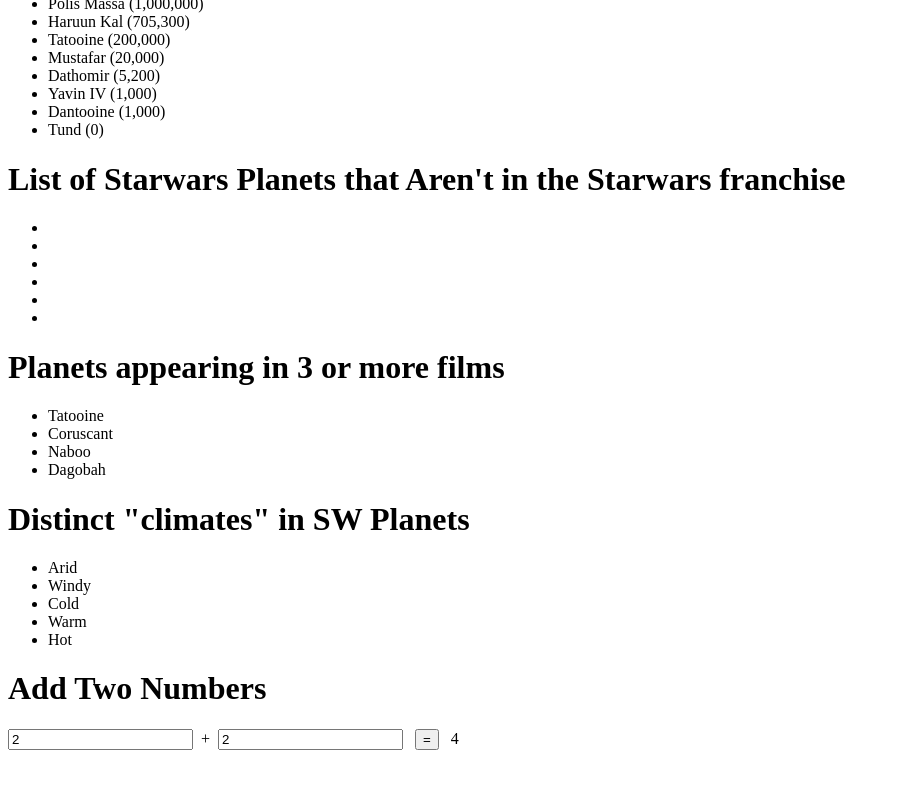
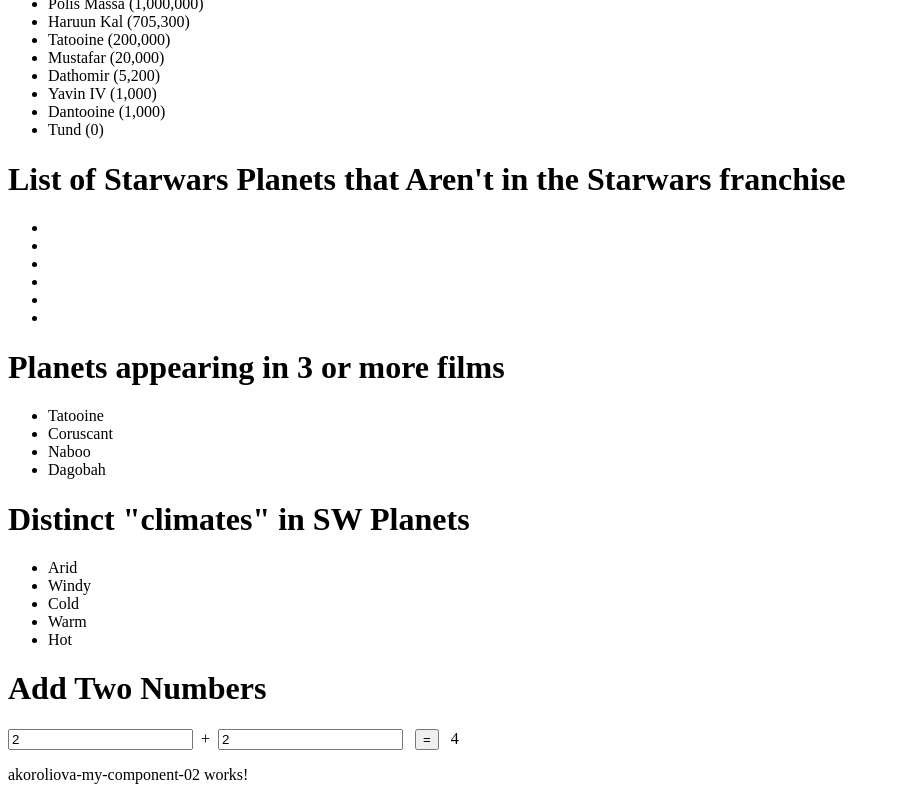
Before and after one commit to 2025-fall-js-frameworks/angular-components, an Angular app: page / in a window 1280 px wide. Shown: the part 1940-2740 px from the top of the page, without its empty margins (0-900 px from the left). Before the commit the page ends 2698 px from the top, so only its background shows below. Built offline with nearby package versions, Linux system fonts and the light colour scheme.

Commit message:
showing a new component

```diff
--- a/src/app/app.html
+++ b/src/app/app.html
@@ -7,3 +7,4 @@
 <app-my-component></app-my-component>
 <app-yyang22-my-component></app-yyang22-my-component>
 <app-tsteele-add-two-numbers></app-tsteele-add-two-numbers>
+<app-akoroliova-my-component-02></app-akoroliova-my-component-02>
--- a/src/app/app.ts
+++ b/src/app/app.ts
@@ -8,7 +8,7 @@ import { MyComponent } from './kimberg/my-component/my-component';
 import { AkoroliovaMyComponent } from './akoroliova-my-component/akoroliova-my-component';
 import { SwPlanetPopulation } from './sw-planet-population/sw-planet-population';
 import { TsteeleAddTwoNumbers } from './tsteele-add-two-numbers/tsteele-add-two-numbers';
-
+import { AkoroliovaMyComponent02 } from './akoroliova-my-component-02/akoroliova-my-component-02';
 @Component({
 	selector: 'app-root',
 	imports: [
@@ -21,7 +21,9 @@ import { TsteeleAddTwoNumbers } from './tsteele-add-two-numbers/tsteele-add-two-
 		Yyang22MyComponent,
 		MnguyenMyComponent,
 		TsteeleAddTwoNumbers,
+		AkoroliovaMyComponent02
 	],
+
 	templateUrl: './app.html',
 	styleUrl: './app.css',
 })
```
